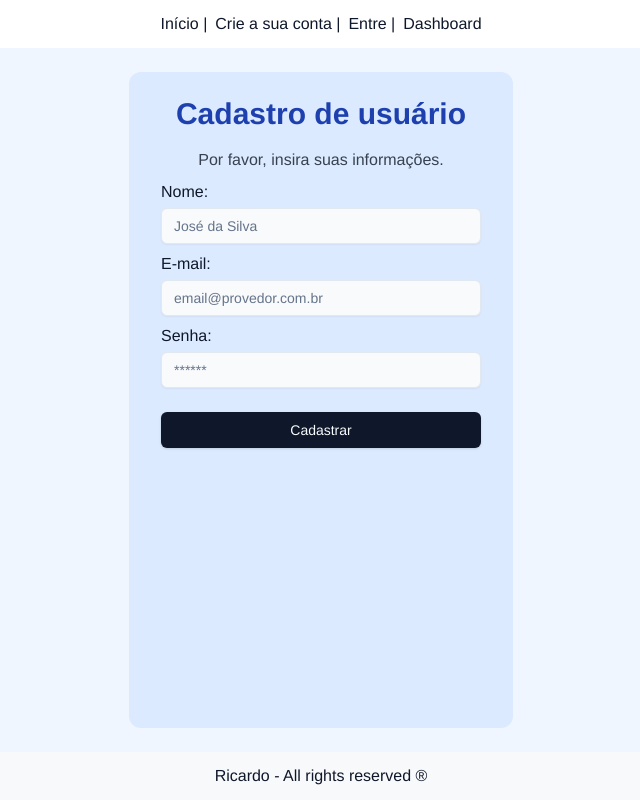
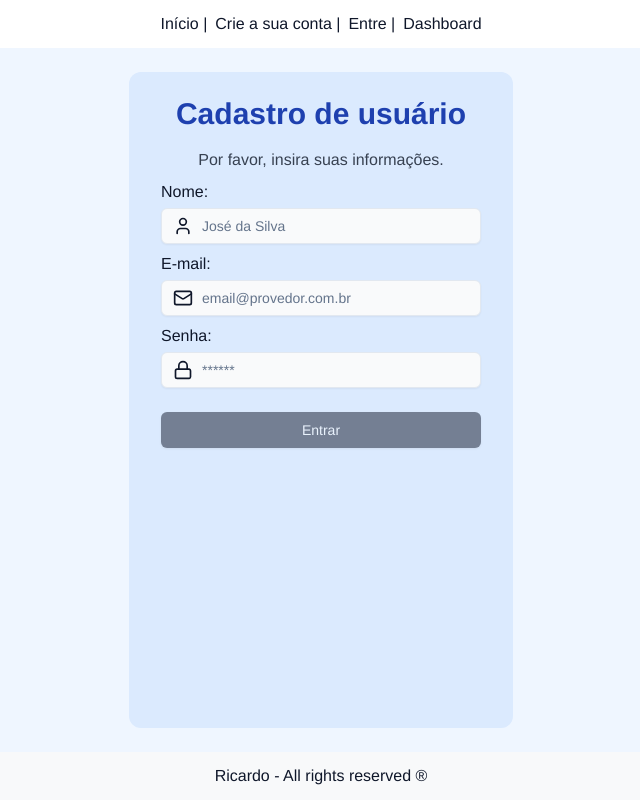
Before and after one commit to Naneshoru/React-basic-login, a React (Create React App) app: page /signup in a window 1280 px wide. Shown: the whole page, without its empty margins (319-959 px from the left). Built offline with nearby package versions, Linux system fonts and the light colour scheme.

Commit message:
fix: campos da tela de cadastro

```diff
--- a/src/pages/signup.tsx
+++ b/src/pages/signup.tsx
@@ -2,6 +2,8 @@ import AccountContext from '@contexts/account-context';
 import { Button } from '@components/ui/button';
 import { Input } from '@components/ui/input';
 import React, { FormEvent, useContext, useState } from 'react';
+import { Mail, User } from 'lucide-react';
+import PasswordInput from '../components/ui/input-password';
 
 export default function SignUp() {
   const { register } = useContext(AccountContext)
@@ -35,22 +37,42 @@ export default function SignUp() {
           </p>
 
           <form action="" className='flex flex-col gap-2 p-2' onSubmit={handleSubmit}>
-            <label className='flex flex-col gap-1'>
-              Nome:
-              <Input name="name" placeholder="José da Silva" value={credentials.name} onChange={handleChange} className='bg-gray-50' autoComplete="name" />
-            </label>
+            <Input
+              name="name"
+              placeholder="José da Silva"
+              value={credentials.name}
+              onChange={handleChange}
+              className='bg-gray-50'
+              autoComplete="name"
+              label="Nome:"
+              icon={<User size={20} />}
+            />
 
-            <label className='flex flex-col gap-1'>
-              E-mail:
-              <Input type="email" name="email" placeholder="email@provedor.com.br" value={credentials.email} onChange={handleChange} className='bg-gray-50'autoComplete="email" />
-            </label>
+            <Input
+              type="email"
+              name="email"
+              placeholder="email@provedor.com.br"
+              value={credentials.email}
+              onChange={handleChange} className='bg-gray-50'
+              autoComplete="email"
+              label="E-mail:"
+              icon={<Mail size={20} />}
+            />
+            <PasswordInput
+              type="password"
+              name="password"
+              placeholder='******'
+              value={credentials.password}
+              onChange={handleChange} className='bg-gray-50'
+              label="Senha:"
+            />
 
-            <label className='flex flex-col gap-1'>
-              Senha:
-              <Input type="password" name="password" placeholder='******' value={credentials.password} onChange={handleChange} className='bg-gray-50' />
-            </label>
-
-            <Button className='mt-4'>Cadastrar</Button>
+            <Button
+              className='mt-4'
+              disabled={credentials.password.length <= 6}
+            >
+              Entrar
+            </Button>
           </form>
         </div>
       </div>
```
